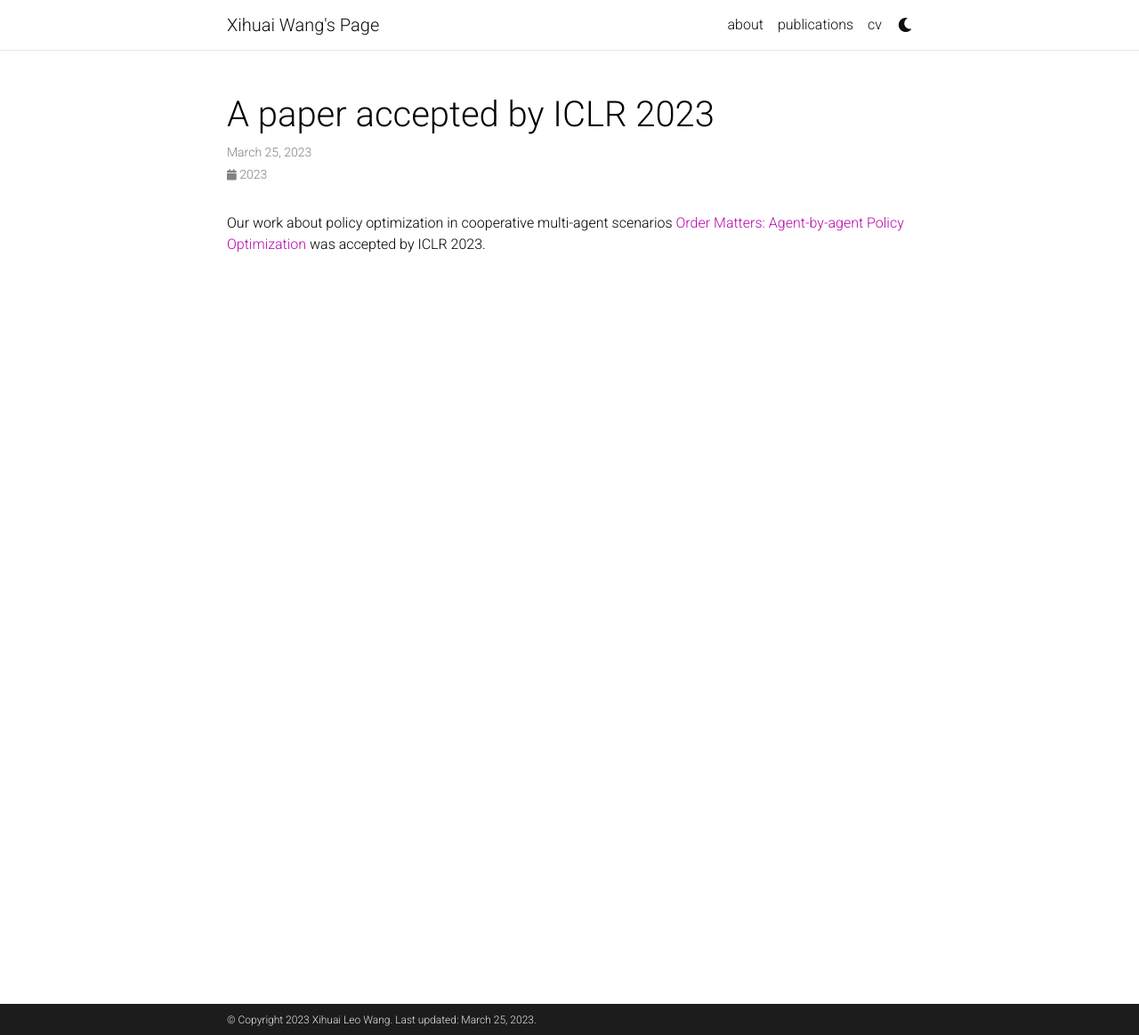
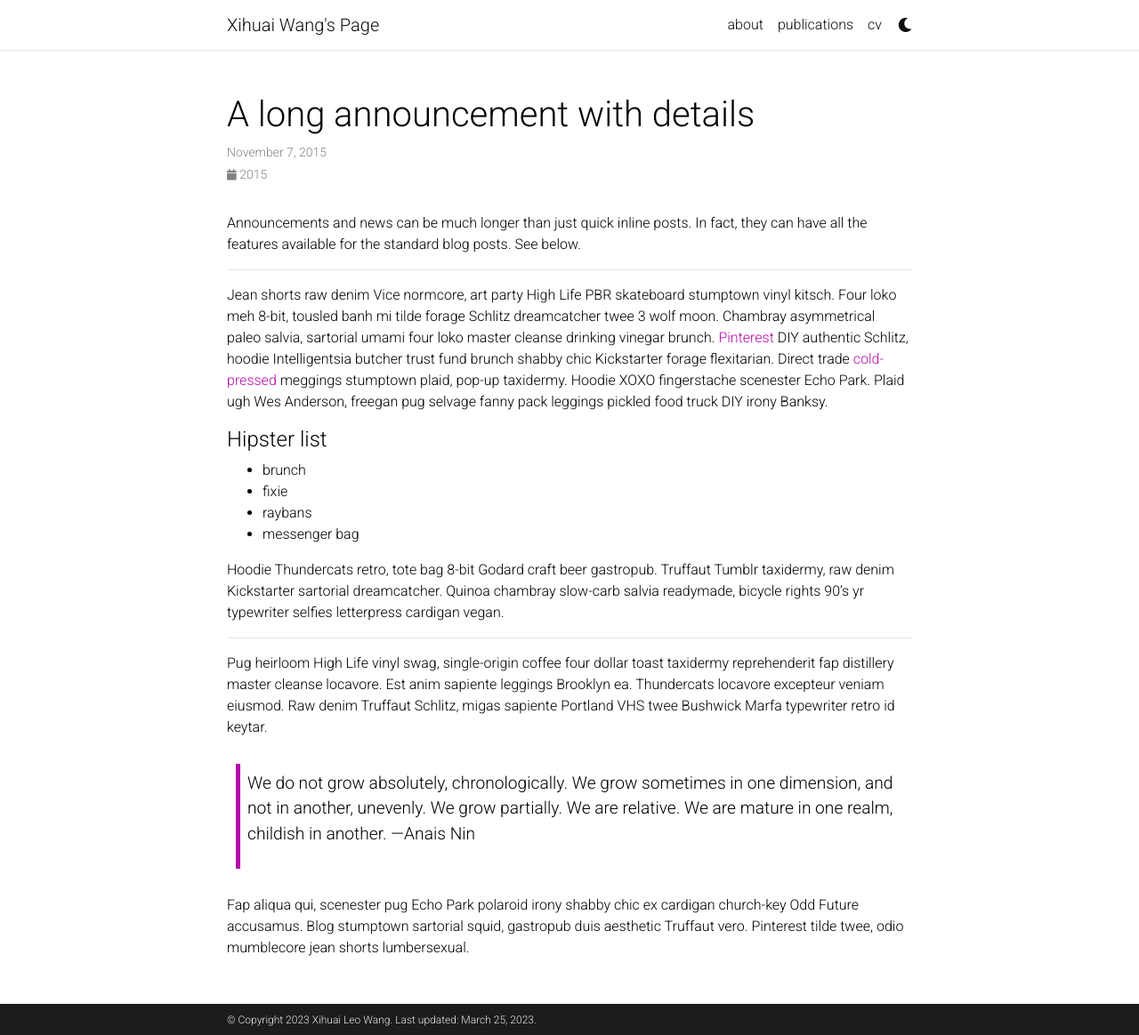
Before and after one commit to xihuai18/xihuai18.github.io, a Jekyll site: the page built from _news/announcement_1.md, in a window 1280 px wide and 1164 px high. Shown: the whole window at 89% size. Built offline with Jekyll 4.4.1, drawn with Linux system fonts in a browser that asks for light colours; comment, search, counter and statistics services are not loaded; a style sheet for code colours, icons or effects is not loaded.

Commit message:
test _new

```diff
--- a/_news/announcement_1.md
+++ b/_news/announcement_1.md
@@ -1,9 +1,32 @@
 ---
 layout: post
-date: 2023-03-25 20:27:23
-title: A paper accepted by ICLR 2023
+title: A long announcement with details
+date: 2015-11-07 16:11:00-0400
 inline: false
 related_posts: false
 ---
 
-Our work about policy optimization in cooperative multi-agent scenarios [Order Matters: Agent-by-agent Policy Optimization](https://openreview.net/forum?id=Q-neeWNVv1) was accepted by ICLR 2023.
+Announcements and news can be much longer than just quick inline posts. In fact, they can have all the features available for the standard blog posts. See below.
+
+***
+
+Jean shorts raw denim Vice normcore, art party High Life PBR skateboard stumptown vinyl kitsch. Four loko meh 8-bit, tousled banh mi tilde forage Schlitz dreamcatcher twee 3 wolf moon. Chambray asymmetrical paleo salvia, sartorial umami four loko master cleanse drinking vinegar brunch. <a href="https://www.pinterest.com">Pinterest</a> DIY authentic Schlitz, hoodie Intelligentsia butcher trust fund brunch shabby chic Kickstarter forage flexitarian. Direct trade <a href="https://en.wikipedia.org/wiki/Cold-pressed_juice">cold-pressed</a> meggings stumptown plaid, pop-up taxidermy. Hoodie XOXO fingerstache scenester Echo Park. Plaid ugh Wes Anderson, freegan pug selvage fanny pack leggings pickled food truck DIY irony Banksy.
+
+#### Hipster list
+<ul>
+    <li>brunch</li>
+    <li>fixie</li>
+    <li>raybans</li>
+    <li>messenger bag</li>
+</ul>
+
+Hoodie Thundercats retro, tote bag 8-bit Godard craft beer gastropub. Truffaut Tumblr taxidermy, raw denim Kickstarter sartorial dreamcatcher. Quinoa chambray slow-carb salvia readymade, bicycle rights 90's yr typewriter selfies letterpress cardigan vegan.
+
+***
+
+Pug heirloom High Life vinyl swag, single-origin coffee four dollar toast taxidermy reprehenderit fap distillery master cleanse locavore. Est anim sapiente leggings Brooklyn ea. Thundercats locavore excepteur veniam eiusmod. Raw denim Truffaut Schlitz, migas sapiente Portland VHS twee Bushwick Marfa typewriter retro id keytar.
+
+> We do not grow absolutely, chronologically. We grow sometimes in one dimension, and not in another, unevenly. We grow partially. We are relative. We are mature in one realm, childish in another.
+> —Anais Nin
+
+Fap aliqua qui, scenester pug Echo Park polaroid irony shabby chic ex cardigan church-key Odd Future accusamus. Blog stumptown sartorial squid, gastropub duis aesthetic Truffaut vero. Pinterest tilde twee, odio mumblecore jean shorts lumbersexual.
```
Also changed, not shown: _pages/about.md (+2 -4 lines), assets/img/portrait.jpg (added).
